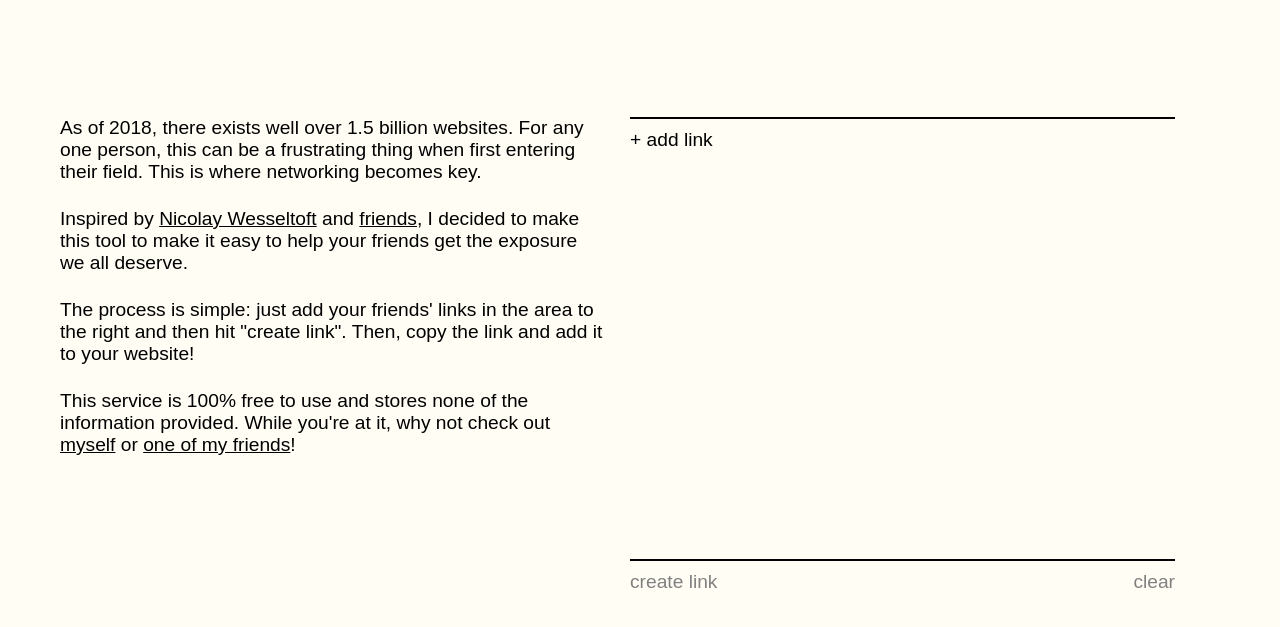
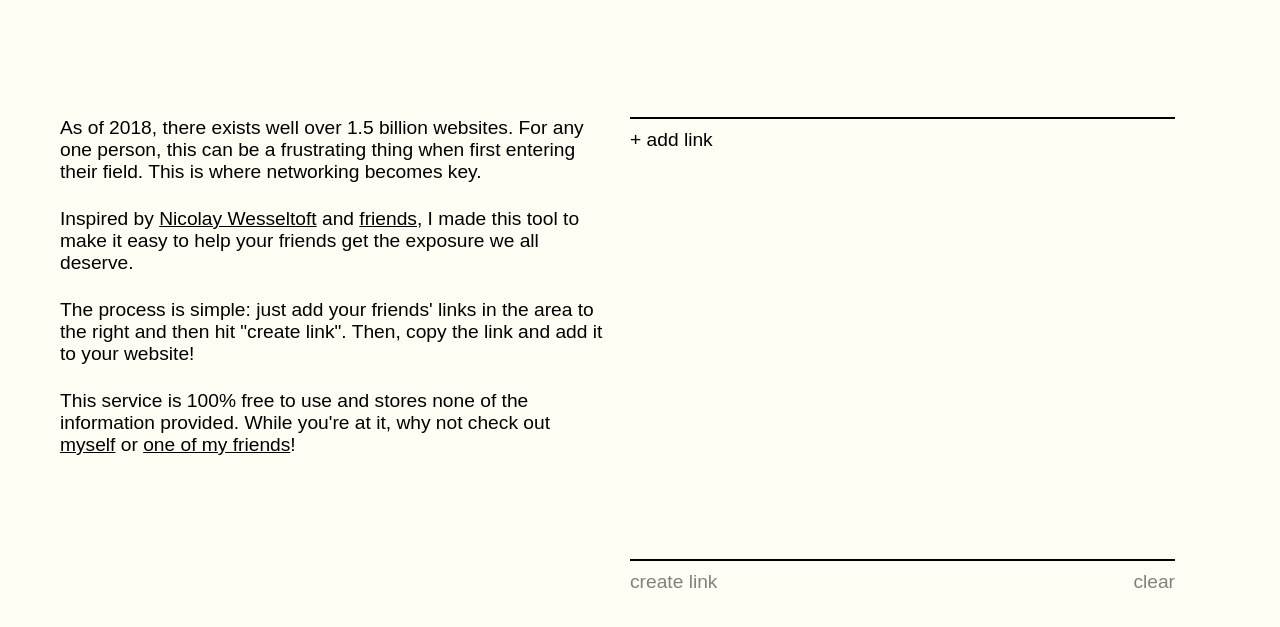
Before and after one commit to returningsam/samkilg.us, a plain HTML site: page public/friends/index.html in a window 1280 px wide. Shown: the part 153-780 px from the top of the page. Drawn offline with nearby package versions, Linux system fonts and the light colour scheme; a web font is replaced by a local one.

Commit message:
small fix

```diff
--- a/public/friends/index.html
+++ b/public/friends/index.html
@@ -17,7 +17,7 @@
             </header>
             <div class="left">
                 <p>As of 2018, there exists well over 1.5 billion websites. For any one person, this can be a frustrating thing when first entering their field. This is where networking becomes key.</p>
-                <p>Inspired by <a href="http://nicowesse.com/">Nicolay Wesseltoft</a> and <a href="http://labs.nicowesse.com/friends/">friends</a>, I decided to make this tool to make it easy to help your friends get the exposure we all deserve.</p>
+                <p>Inspired by <a href="http://nicowesse.com/">Nicolay Wesseltoft</a> and <a href="http://labs.nicowesse.com/friends/">friends</a>, I made this tool to make it easy to help your friends get the exposure we all deserve.</p>
                 <p>The process is simple: just add your friends' links in the area <span>to the right</span> and then hit "create link". Then, copy the link and add it to your website!</p>
                 <p>This service is 100% free to use and stores none of the information provided. While you're at it, why not check out <a target="_blank" href="https://samkilg.us">myself</a> or <a href="/friends/?links=https%3A%2F%2Fdasha.design,http%3A%2F%2Fcole.works,http%3A%2F%2Flukaschulz.com%2F,http%3A%2F%2Fcalebpayne.xyz%2F,http%3A%2F%2Fwww.tatenewfield.com%2F" target="_blank">one of my friends</a>!</p>
             </div>
```
Also changed, not shown: 1 other file.
